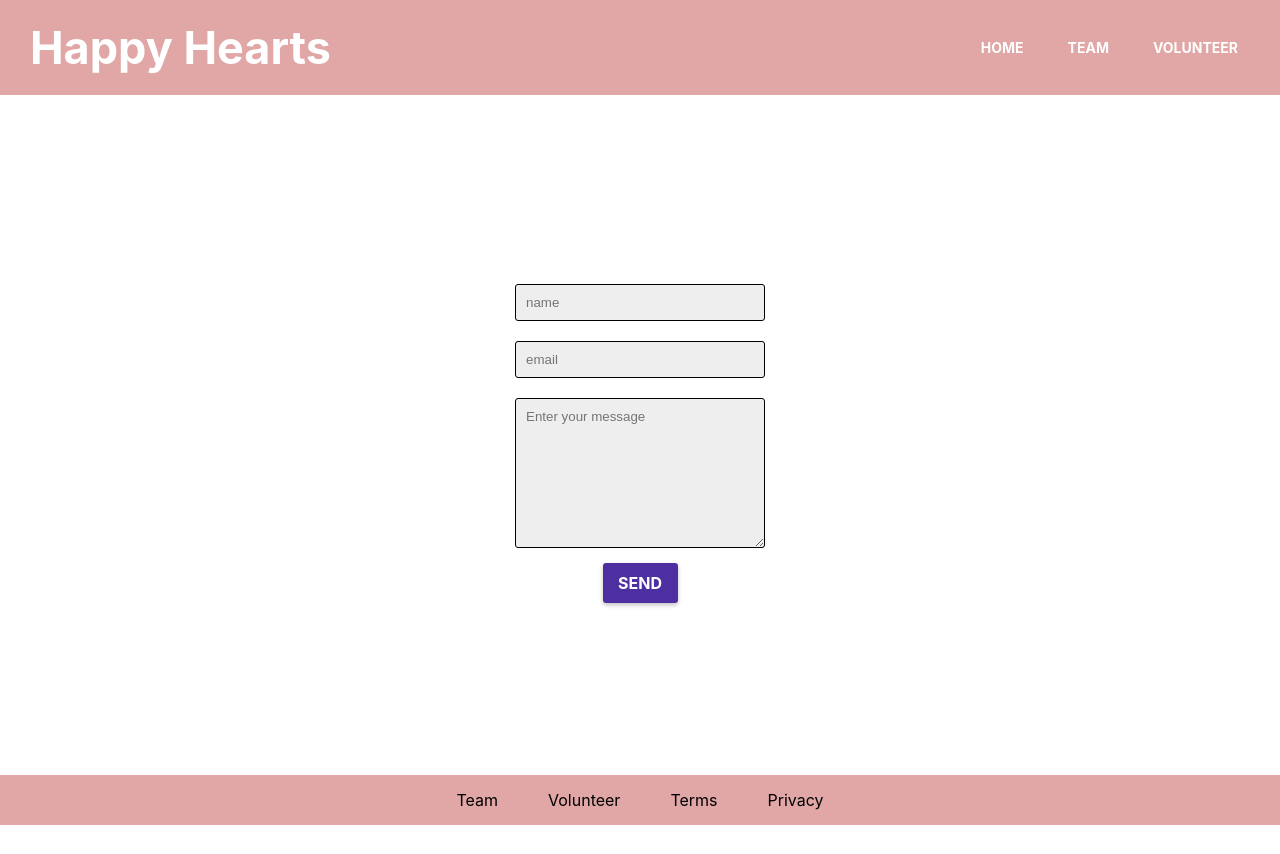
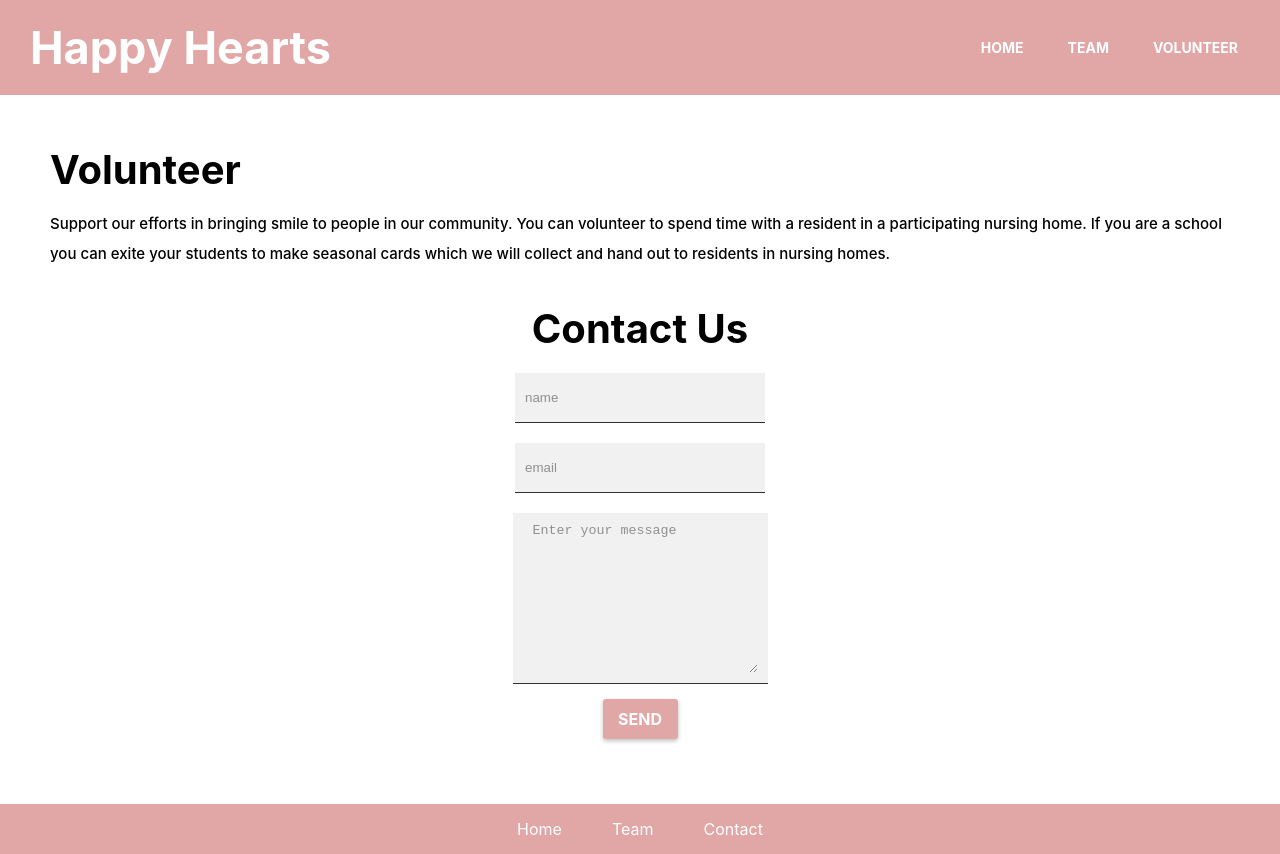
Before and after one commit to Jai0307/smiles, a Next.js app: page /volunteer in a window 1280 px wide. Before the commit the page ends 825 px from the top, so only its background shows below. Built offline with nearby package versions, Linux system fonts and the light colour scheme.

Commit message:
home page

```diff
--- a/src/components/ContactComp/ContactComp.tsx
+++ b/src/components/ContactComp/ContactComp.tsx
@@ -1,6 +1,8 @@
 import React, { useState, useEffect } from 'react'
 import styled from 'styled-components';
 import MessageModal from '../MessageModal';
+import InputComp from 'components/Inputcomp';
+import TextboxComp from 'components/TextboxComp';
 import { validateEmail } from '../../utils/format';
 
 interface Props {
@@ -47,34 +49,25 @@ const ContactComp: React.FC<Props> = ({}) => {
   }
 
   return (
-    <Container>
-        <MessageModal header={modalheader} message={modalmessage} state={modalstate} handleClose={()=>{setmodalstate(false)}}/>
-    <Row>
+    <>
+      <MessageModal header={modalheader} message={modalmessage} state={modalstate} handleClose={()=>{setmodalstate(false)}}/>
       <Column>
-      <Header>Contact Us</Header>
-      <Input placeholder='name' onChange={(e)=>{setname(e.target.value)}}/>
-      <Input placeholder='email' onChange={(e)=>{setemail(e.target.value)}}/>
-      <Textarea placeholder='Enter your message' onChange={(e)=>{setmessage(e.target.value)}}/>
-
-
+        <Header>Contact Us</Header>
+        <InputComp placeholder='name' onChange={(e)=>{setname(e.target.value)}} id={`nameid`} value={name}/>
+        <InputComp placeholder='email' onChange={(e)=>{setemail(e.target.value)}} id={`emailid`} value={email}/>
+        {/* <Textarea placeholder='Enter your message' onChange={(e)=>{setmessage(e.target.value)}}/> */}
+        <TextboxComp placeholder='Enter your message' onChange={(e)=>{setmessage(e.target.value)}} id={"tbid"} value={message} cols={25} rows={10}/>
         <Button onClick={send}>Send</Button>
       </Column>
-    </Row>
-    </Container>
+    </>
   )
 }
 
-
-const Container = styled.div`
-    margin: 50px 0;
-    min-height: 250px;
-`;
 
 const Row = styled.div`
   display: flex;
   flex-wrap: wrap;
 `;
-
 const Column = styled.div`
   padding: 10px;
   display: flex;
@@ -82,24 +75,16 @@ const Column = styled.div`
   flex: 1;
   align-items: center;
   justify-content: center;
-  color: #ffffff;
   @media (max-width: 770px) {
     padding: 20px 50px;
   }
 `;
-
 const Header = styled.div`
     padding: 10px;
     font-weight: 700;
     font-size: 40px;
     justify-content: flex-end;
 `;
-
-const Paragraph = styled.p`
-  font-size: 15px;
-  line-height: 2;
-  font-weight: 500;
-`
 const Button = styled.div`
   margin: 5px;
   display: flex;
@@ -112,27 +97,14 @@ const Button = styled.div`
   font-weight: 700;
   border-radius: 3px;
   box-shadow: 0 2px 4px 0 rgba(0, 0, 0, 0.25);
-  background-color: #4D2FA2;
+  background-color: #e1a6a6;
   min-width: 75px;
   transition: ease 0.5s;
+  color: white;
   &:hover {
     font-weight: 700;
     background-color: #212122;
   }
-`
-const ButtonDiv = styled.div`
-  display: flex;
-  flex: 1;
-  justify-content: center;
-  align-items: center;
-`;
-const Input = styled.input`
-  padding: 10px;
-  background-color: #eee;
-  border: 1px solid black;
-  margin: 10px;
-  width: 250px;
-  border-radius: 3px;
 `
 const Textarea = styled.textarea`
   padding: 10px;
--- a/src/components/Footer/Footer.tsx
+++ b/src/components/Footer/Footer.tsx
@@ -5,19 +5,22 @@ const Footer: React.FC = () => {
   return (
     <FooterContainer>
       <FooterLinks>
+      <StyledLink href={'/' } rel="noreferrer nofollow">
+            Home
+        </StyledLink>
         <StyledLink href={'/team' } rel="noreferrer nofollow">
             Team
         </StyledLink>
 
         <StyledLink href={'/volunteer'} rel="noreferrer nofollow">
-          Volunteer
+          Contact
         </StyledLink>
-        <StyledLink href={'/terms-of-service'} rel="noreferrer nofollow">
+        {/* <StyledLink href={'/terms-of-service'} rel="noreferrer nofollow">
           Terms
         </StyledLink>
         <StyledLink href={'/privacy-policy'} rel="noreferrer nofollow">
           Privacy
-        </StyledLink>
+        </StyledLink> */}
 
       </FooterLinks>
     </FooterContainer>
@@ -44,16 +47,15 @@ const FooterLinks = styled.div`
   display: flex;
   justify-content: center;
   align-items: center;
-  // margin: 5px;
   flex-wrap: wrap;
-  color: #000000;
+  color: #ffffff;
   &:hover {
   }
 `
 
 const StyledLink = styled.a`
   text-decoration: none;
-  color: #000000;
+  color: #ffffff;
   margin: 5px 20px;
   padding: 5px;
   border-radius: 3px;
--- a/src/components/ImageTextComp/ImageTextComp.tsx
+++ b/src/components/ImageTextComp/ImageTextComp.tsx
@@ -79,9 +79,9 @@ const Header = styled.div`
 `;
 
 const Paragraph = styled.p`
-  font-size: 15px;
+  font-size: 16px;
   line-height: 2;
-  font-weight: 500;
+  font-weight: 300;
 `
 const Button = styled.div`
   margin: 5px;
@@ -95,7 +95,7 @@ const Button = styled.div`
   font-weight: 700;
   border-radius: 3px;
   box-shadow: 0 2px 4px 0 rgba(0, 0, 0, 0.25);
-  background-color: #4D2FA2;
+  background-color: #e1a6a6;
   min-width: 75px;
   transition: ease 0.5s;
   &:hover {
--- /dev/null
+++ b/src/components/Inputcomp/InputComp.tsx
@@ -0,0 +1,73 @@
+import type { NextPage } from "next";
+import React, { useState, useEffect } from 'react'
+import styled from 'styled-components';
+
+interface CompProps {
+    id: string;
+    value: string;
+    onChange: (e:any)=>void;
+    placeholder?:string;
+    type?: string;
+    width?: Number;
+    disabled?: any;
+    maxLength?: any;
+}
+
+const InputComp: React.FC<CompProps> = ({
+    id,
+    value,
+    onChange,
+    placeholder,
+    type,
+    width,
+    disabled,
+    maxLength,
+}) =>{
+
+    const [focused, setfocused] = useState(false);
+
+    useEffect(() => {
+    }, [])
+
+    return (
+        <InputDiv onFocus={()=>setfocused(true)} onBlur={()=>setfocused(false)} style={{width:width?`${width}px`:"250px"}}>
+            {(focused||value!="")&&<Label htmlFor={id}>{placeholder}</Label>}
+            <Input placeholder={focused?"":placeholder} value={value} onChange={onChange} id={id} type={type?type:"text"} disabled={disabled?disabled:false} maxLength={maxLength?maxLength:""} />
+        </InputDiv>
+    )
+}
+
+const InputDiv = styled.div`
+    display: flex;
+    margin: 10px;
+    flex-direction: column;
+    background-color: #eee;
+    border-bottom: 1px solid black;
+    padding: 0;
+    height: 50px;
+    justify-content: center;
+    opacity: 0.8;
+    min-width: 250px;
+    &:hover{
+        opacity: 1;
+    }
+`
+const Input = styled.input`
+    padding: 0 10px;
+    margin: 0px;
+    border: none;
+    outline: none;
+    background-color: transparent;
+    height: 35px;
+    width: 100%;
+`
+const Label = styled.label`
+    padding: 5px;
+    font-size: 10px;
+    font-weight: 700;
+    color: #e1a6a6;
+    height: 25px;
+    margin: 0;
+`
+
+export default InputComp
--- /dev/null
+++ b/src/components/Inputcomp/index.ts
@@ -0,0 +1 @@
+export { default } from "./InputComp"
--- a/src/components/MessageModal/MessageModal.tsx
+++ b/src/components/MessageModal/MessageModal.tsx
@@ -110,7 +110,7 @@ const CloseIcon = styled.div`
   padding: 5px 10px;
   margin: 10px;
   border-radius: 3px;
-  background-color: #4D2FA2;
+  background-color: #e1a6a6;
   color: white;
   transition: ease 0.5s;
   &:hover{
--- /dev/null
+++ b/src/components/TextboxComp/TextboxComp.tsx
@@ -0,0 +1,69 @@
+import type { NextPage } from "next";
+import React, { useState, useEffect } from 'react'
+import styled from 'styled-components';
+
+interface CompProps {
+    id: string;
+    value: string;
+    onChange: (e:any)=>void;
+    placeholder?:string;
+    width?: Number;
+    cols: any;
+    rows: any;
+}
+
+const InputComp: React.FC<CompProps> = ({
+    id,
+    value,
+    onChange,
+    placeholder,
+    width,
+    cols,
+    rows,
+}) =>{
+
+    const [focused, setfocused] = useState(false);
+
+    useEffect(() => {
+    }, [])
+
+    return (
+        <TextareaDiv onFocus={()=>setfocused(true)} onBlur={()=>setfocused(false)} >
+            {(focused||value!="")&&<Label htmlFor={id}>{placeholder}</Label>}
+            <Textarea placeholder={focused?"":placeholder} value={value} onChange={onChange} id={id} cols={cols} rows={rows}/>
+        </TextareaDiv>
+    )
+}
+
+const TextareaDiv = styled.div`
+    display: flex;
+    margin: 10px;
+    flex-direction: column;
+    background-color: #eee;
+    border-bottom: 1px solid black;
+    padding: 0;
+    justify-content: center;
+    opacity: 0.8;
+    padding: 10px;
+    &:hover{
+        opacity: 1;
+    }
+`
+const Textarea = styled.textarea`
+    padding: 0 10px;
+    margin: 0px;
+    border: none;
+    outline: none;
+    background-color: transparent;
+    width: 100%;
+`
+const Label = styled.label`
+    padding: 5px;
+    font-size: 10px;
+    font-weight: 700;
+    color: #e1a6a6;
+    height: 25px;
+    margin: 0;
+`
+
+export default InputComp
--- /dev/null
+++ b/src/components/TextboxComp/index.ts
@@ -0,0 +1 @@
+export { default } from "./TextboxComp";
--- a/src/pages/team.tsx
+++ b/src/pages/team.tsx
@@ -8,8 +8,9 @@ const Team: NextPage = () => {
   return (
     <MainContainer>
       <Column>
-        <ImageTextComp header='Jai Singh' text='Jai is a rising senior at Plano West Senior High. Jai has a passion for STEM and has competed in math and other stem competitions since his days in elementary school. He has received several awards for his achievements on math competitions. He is also a proficient coder in C++, JAVA and Python. Through his struggles with chronic headache he has developed a web application for anyone to easily monitor their ailments and triggers.'  image='temp1.jpg' width={"200px"} height={"200px"} left={true}/>
-        <ImageTextComp header='Jazmine Singh' text='Jazmine Singh is a rising senior at Plano Senior High School. Jazmine started volunteering through the local food bank in Chicago beginning in 2017. She continued with volunteering and fundraising through creating a charity based newsletter for her school which raised over $300 for a local children’s hospital.  She was a captain of Jasper High School debate team and like to participate in debate competitions for which she has received several awards. She is proficient at the piano and several musical instruments. She is an ardent reader and her current favorite book is Today Tonight Tomorrow by Rachel Lynn Solomon.' image='jazmine.jpg' width={"200px"} height={"200px"}/>
+        <ImageTextComp header='Jai Singh' text='Jai is a rising senior at Plano West Senior High. Jai has a passion for STEM and has competed in math and other stem competitions since his days in elementary school. He has received several awards for his achievements in math competitions. He is also a proficient coder in C++, JAVA and Python. He works as a tutor at Mathnasium, Plano. He has worked on website design and developed a web application for anyone to easily monitor their ailments and triggers.'  image='jai.jpg' width={"300px"} height={"350px"} left={true}/>
+
+        <ImageTextComp header='Jazmine Singh' text='Jazmine Singh is a rising junior at Plano Senior High School. Jazmine started volunteering through the local food bank in Chicago beginning in 2015. She continued with volunteering and fundraising through creating a charity based newsletter for her school which raised over $300 for a local children’s hospital.  She was a captain of Jasper High School debate team and likes to participate in debate competitions for which she has received several awards. She is proficient at the piano and several musical instruments. She is an ardent reader and her current favorite book is "Today Tonight Tomorrow" by Rachel Lynn Solomon.' image='jazmine.jpg' width={"300px"} height={"350px"}  left={true}/>
       </Column>
     </MainContainer>
 );
--- a/src/pages/volunteer.tsx
+++ b/src/pages/volunteer.tsx
@@ -9,6 +9,8 @@ const Volunteer: NextPage = () => {
   return (
     <MainContainer>
       <Column>
+        <Header>Volunteer</Header>
+        <Paragraph>Support our efforts in bringing smile to people in our community. You can volunteer to spend time with a resident in a participating nursing home. If you are a school you can exite your students to make seasonal cards which we will collect and hand out to residents in nursing homes. </Paragraph>
         <ContactComp />
       </Column>
 
@@ -17,12 +19,10 @@ const Volunteer: NextPage = () => {
 };
 
 const MainContainer = styled.div`
-display: flex;
-min-height: 85vh;
-color: #000000;
-@media (max-width: 770px) {
-flex-direction: column;
-}
+  display: flex;
+  min-height: 85vh;
+  color: #000000;
+  flex-direction: column;
 `
 
 const Row = styled.div`
@@ -41,8 +41,16 @@ color: #000000;
 padding: 20px 50px;
 }
 `
-const Header = styled.h3`
-color: #000000;
+const Header = styled.div`
+    // padding: 10px;
+    font-weight: 700;
+    font-size: 40px;
+    justify-content: flex-end;
 `;
 
+const Paragraph = styled.p`
+  font-size: 15px;
+  line-height: 2;
+  font-weight: 500;
+`
 export default Volunteer
```
Also changed, not shown: src/pages/index.tsx (+25 -6 lines), src/pages/terms-of-service.tsx (added, +45 -0 lines), src/assets/jai.jpg (added).
